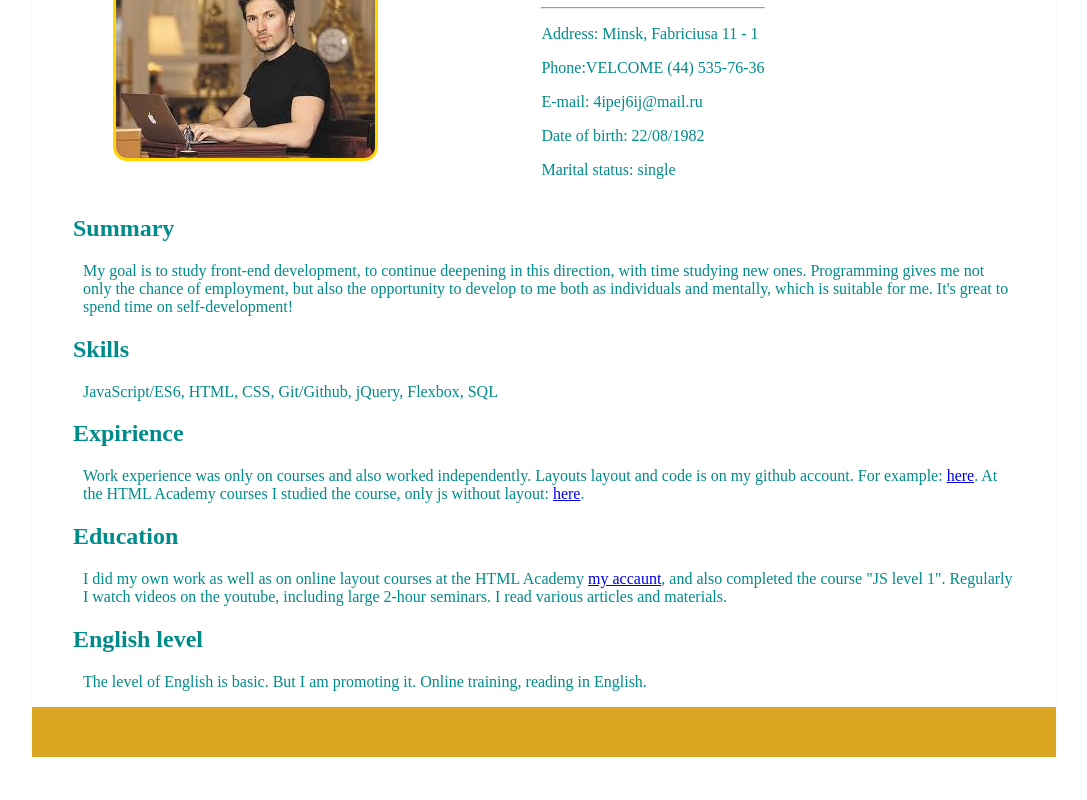
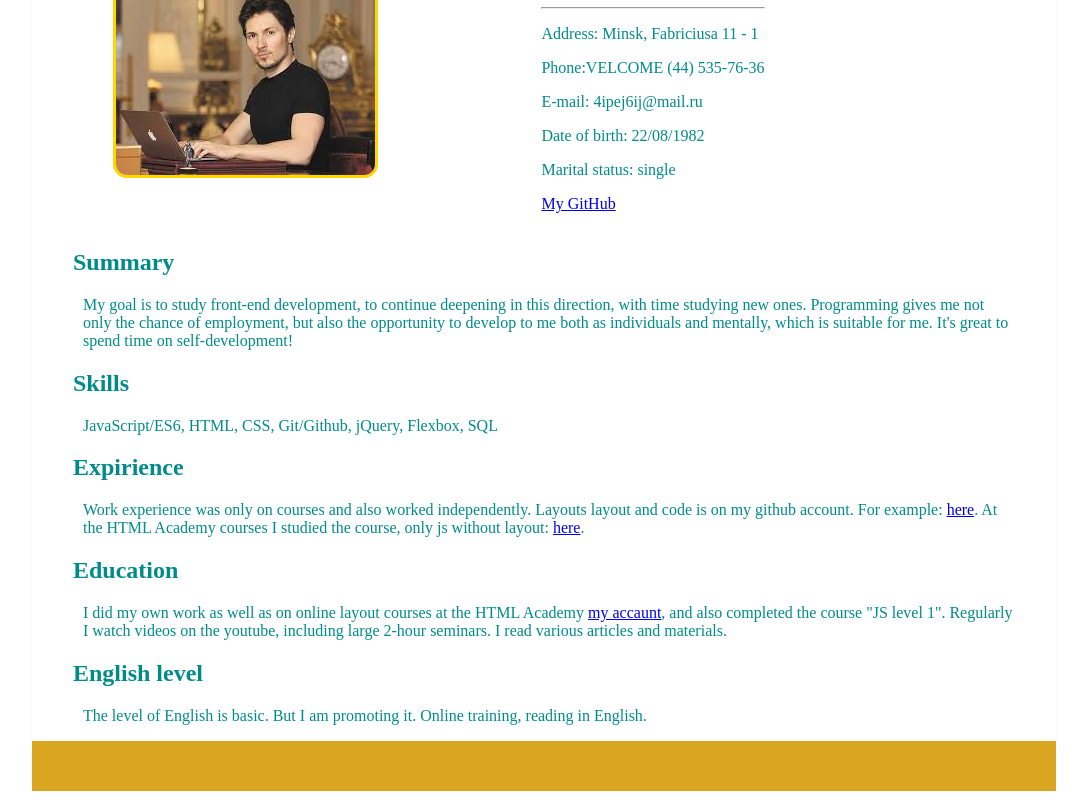
Before and after one commit to sad4itananda/rsschool-codejam1-cv, a plain HTML site: page index.html in a window 1280 px wide. Shown: the part 132-932 px from the top of the page, without its empty margins (96-1183 px from the left). Before the commit the page ends 898 px from the top, so only its background shows below. Drawn offline with Linux system fonts and the light colour scheme.

Commit message:
docs: add link to my git

```diff
--- a/index.html
+++ b/index.html
@@ -19,6 +19,7 @@
 					<p>E-mail: 4ipej6ij@mail.ru</p>
 					<p>Date of birth: 22/08/1982</p>
 					<p>Marital status: single</p>
+					<p> <a href="https://github.com/sad4itananda">My GitHub</a></p>
 				</div>
 			</div>
 		</header>
```
